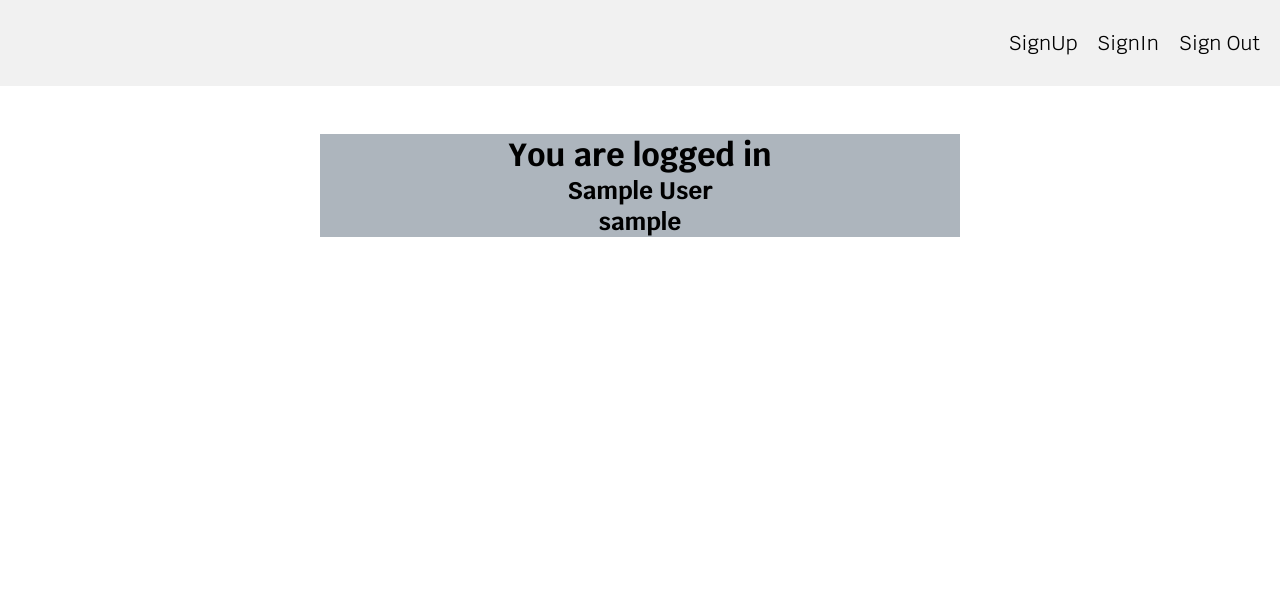
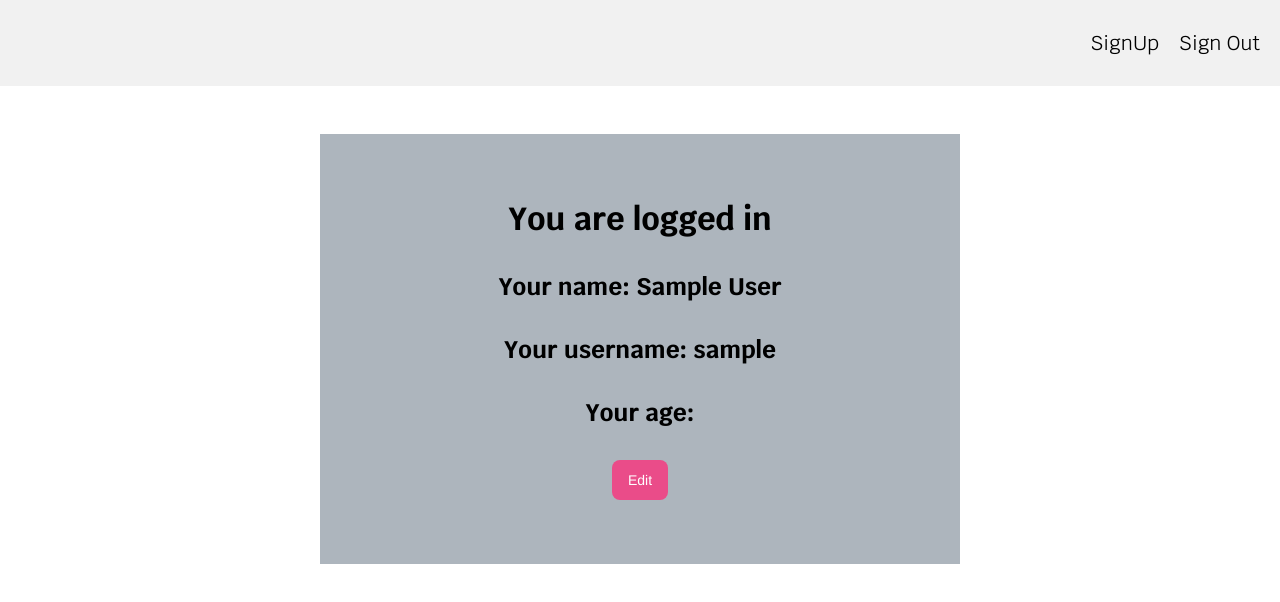
Before and after one commit to Tim2095/registration, a React (Vite) app in the folder frontend/: page /profile in a window 1280 px wide. Shown: the top 602 px of the page. Built offline with nearby package versions, Linux system fonts and the light colour scheme; sample sign-in values are in the browser's storage.

Commit message:
fix header display login and logout

```diff
--- a/frontend/src/App.jsx
+++ b/frontend/src/App.jsx
@@ -6,6 +6,7 @@ import Profile from "./components/Profile";
 import { Routes, Route, Navigate } from "react-router-dom";
 import { useSelector, useDispatch } from "react-redux";
 import { setUser } from "./reducers/userReducer";
+import EditProfile from "./components/EditProfile";
 
 const App = () => {
   const dispatch = useDispatch();
@@ -42,6 +43,7 @@ const App = () => {
             )
           }
         />
+        <Route path="edit" element={user && user.name && <EditProfile />} />
       </Routes>
     </div>
   );
--- /dev/null
+++ b/frontend/src/components/EditProfile.jsx
@@ -0,0 +1,9 @@
+
+
+const EditProfile = () => {
+  return (
+    <div>EditProfile</div>
+  )
+}
+
+export default EditProfile
--- a/frontend/src/components/Header.jsx
+++ b/frontend/src/components/Header.jsx
@@ -10,9 +10,9 @@ const Header = () => {
         <li className={classes["header-link"]}>
           <Link to="/register">SignUp</Link>
         </li>
-        <li className={classes["header-link"]}>
+        {!user.username && <li className={classes["header-link"]}>
           <Link to="/login">SignIn</Link>
-        </li>
+        </li>}
         {user && user.username && (
           <li className={classes["header-link"]}>
             <Link to="/">Sign Out</Link>
--- a/frontend/src/components/Profile.jsx
+++ b/frontend/src/components/Profile.jsx
@@ -1,13 +1,16 @@
 import { useSelector } from "react-redux";
-import classes from './profile.module.scss'
+import classes from "./profile.module.scss";
 const Profile = () => {
   const user = useSelector((state) => state.users);
   return (
     <div className={classes.container}>
-      <h1>You are logged in</h1>
-      <h2>{user.name}</h2>
-      <h2>{user.username}</h2>
-      <h2>{user.age}</h2>
+      <div className={classes.heading}>
+        <h1>You are logged in</h1>
+      </div>
+      <h2>Your name: {user.name}</h2>
+      <h2>Your username: {user.username}</h2>
+      <h2>Your age: {user.age}</h2>
+      <button className={classes.button}>Edit</button>
     </div>
   );
 };
--- a/frontend/src/components/profile.module.scss
+++ b/frontend/src/components/profile.module.scss
@@ -6,4 +6,38 @@
   justify-content: center;
   align-items: center;
   flex-flow: column;
+  gap: 2rem;
+  padding: 4rem;
 }
+
+.button {
+  background-color: #EA4C89;
+  border-radius: 8px;
+  border-style: none;
+  box-sizing: border-box;
+  color: #FFFFFF;
+  cursor: pointer;
+  display: inline-block;
+  font-family: "Haas Grot Text R Web", "Helvetica Neue", Helvetica, Arial, sans-serif;
+  font-size: 14px;
+  font-weight: 500;
+  height: 40px;
+  line-height: 20px;
+  list-style: none;
+  margin: 0;
+  outline: none;
+  padding: 10px 16px;
+  position: relative;
+  text-align: center;
+  text-decoration: none;
+  transition: color 100ms;
+  vertical-align: baseline;
+  user-select: none;
+  -webkit-user-select: none;
+  touch-action: manipulation;
+}
+
+.button:hover,
+.button:focus {
+  background-color: #F082AC;
+}
```
Also changed, not shown: 2 other files (tests, documents, lock files or other folders).
